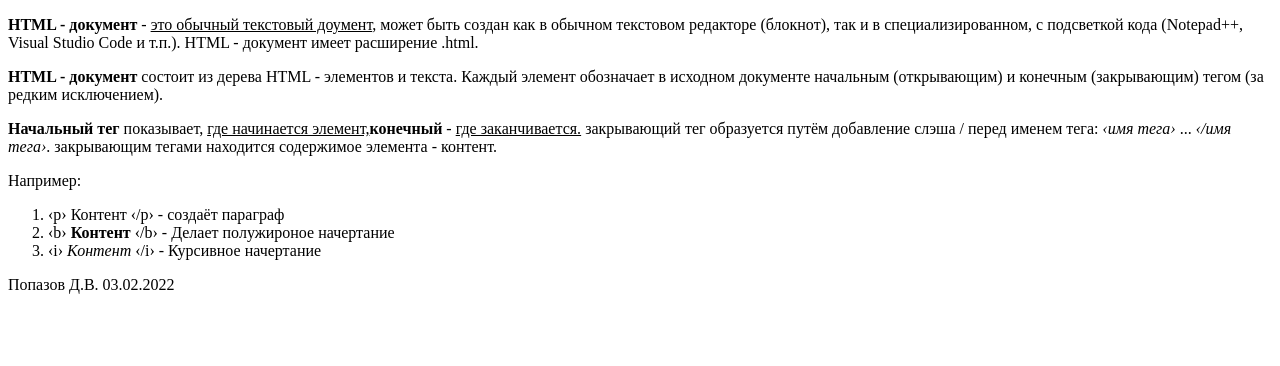
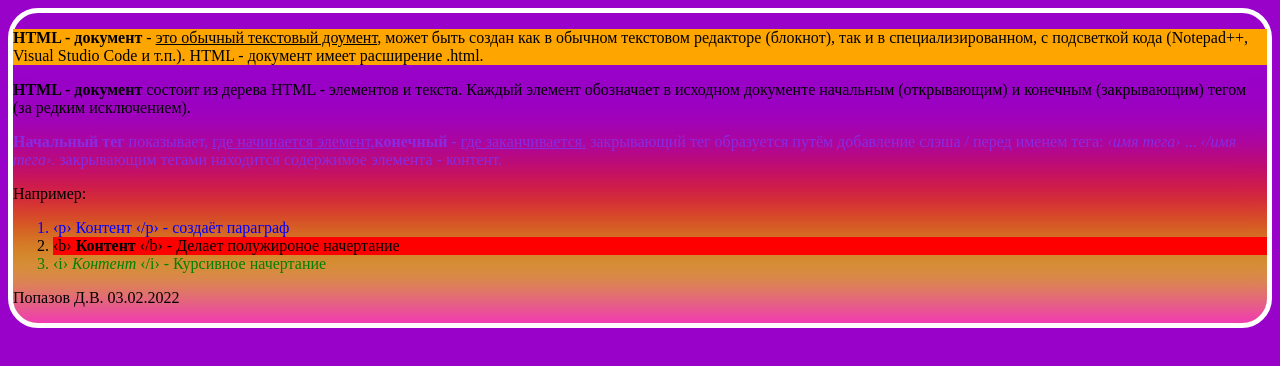
Before and after one commit to DmitriiPopazov/popazov-base-html, a plain HTML site: page base-html/index.html in a window 1280 px wide. Drawn offline with Linux system fonts and the light colour scheme.

Commit message:
feat: added an animated gradient background using a CSS file, added text color and text background color in the places specified in the task

```diff
--- a/base-html/index.html
+++ b/base-html/index.html
@@ -5,9 +5,13 @@
     <meta http-equiv="X-UA-Compatible" content="IE=edge">
     <meta name="viewport" content="width=device-width, initial-scale=1.0">
     <title>Document</title>
+    <link rel="stylesheet" href="style.css">
+
+
+
 </head>
-<body>
-    <p>
+<body class="gradient">
+    <p style="background-color: orange;">
         <b>HTML - документ </b> - <u>это обычный текстовый доумент</u>, может быть создан как в обычном текстовом редакторе
          (блокнот), так и в специализированном, с подсветкой кода (Notepad++, Visual Studio Code и т.п.). HTML - документ
          имеет расширение .html.
@@ -16,7 +20,7 @@
         <b>HTML - документ </b>состоит из дерева HTML - элементов и текста. Каждый элемент обозначает в исходном
          документе начальным (открывающим) и конечным (закрывающим) тегом (за редким исключением).
     </p>
-    <p>
+    <p style="color:blueviolet">
         <b>Начальный тег </b>показывает, <u>где начинается элемент,</u><b>конечный</b> - <u>где заканчивается.</u> закрывающий тег образуется
         путём добавление слэша / перед именем тега: <i>&lsaquo;имя тега&rsaquo;</i> ... <i>&lsaquo;/имя тега&rsaquo;</i>. закрывающим тегами
         находится содержимое элемента - контент.
@@ -26,9 +30,11 @@
     </p>
     <p>
         <ol>
+            <span style="color: blue;">
             <li>&lsaquo;p&rsaquo; Контент &lsaquo;/p&rsaquo; - создаёт параграф</li>
-            <li>&lsaquo;b&rsaquo; <b>Контент </b>&lsaquo;/b&rsaquo; - Делает полужироное начертание</li>
-            <li>&lsaquo;i&rsaquo;<i> Контент </i>&lsaquo;/i&rsaquo; - Курсивное начертание</li>
+        </span>
+            <li style="background-color: red;">&lsaquo;b&rsaquo; <b>Контент </b>&lsaquo;/b&rsaquo; - Делает полужироное начертание</li>
+            <li style="color: green;">&lsaquo;i&rsaquo;<i> Контент </i>&lsaquo;/i&rsaquo; - Курсивное начертание</li>
         </ol>
     </p>
     <p>
--- /dev/null
+++ b/base-html/style.css
@@ -0,0 +1,19 @@
+.gradient{
+
+    background: crimson;
+    box-shadow: 0 -150px 70px -120px rgb(240, 108, 0) inset,
+                0 -220px 70px -120px rgb(181, 255, 33) inset,
+                0 -280px 70px -120px rgb(255, 0, 0) inset;
+    border-radius: 30px;
+    border: 5px solid white;
+    animation: background 3s infinite alternate;
+  }
+
+  @keyframes background {
+    50% {
+      background: darkviolet;
+      box-shadow: 0 -140px 70px -120px rgb(255, 2, 255) inset,
+                  0 -210px 70px -120px rgb(206, 187, 22) inset,
+                  0 -280px 70px -120px rgb(221, 20, 47) inset;
+    }
+  }
```
